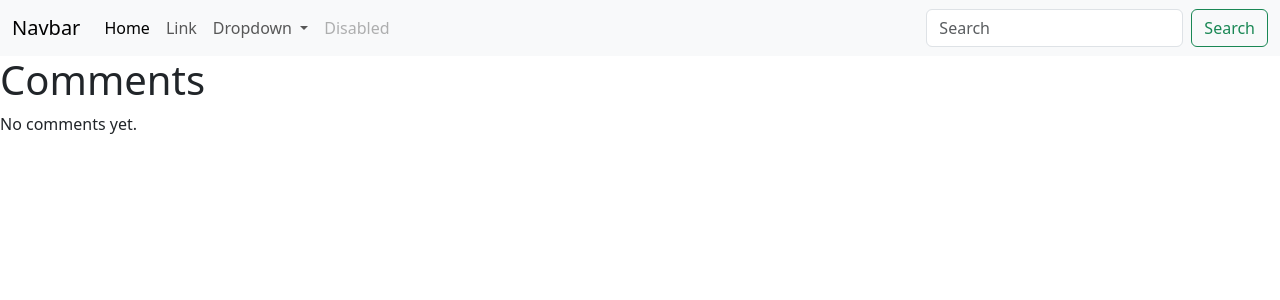
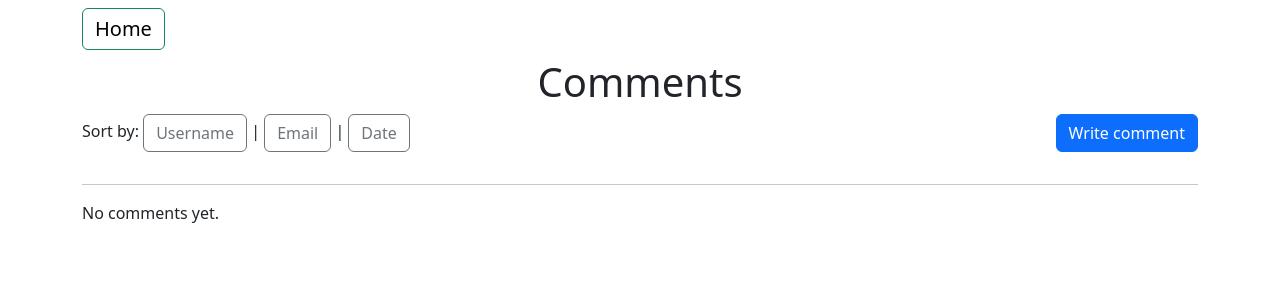
Before and after one commit to oigod/commentary, a Django app: page / in a window 1280 px wide. Shown: the top 300 px of the page. Run offline with Django 4.2, Linux system fonts and the light colour scheme; data that the repository does not hold is empty; some libraries are stand-ins or nearby versions.

Commit message:
Added possibility to filtering comments, added pagination

```diff
--- a/commentary_app/templates/commentary_app/comment_list.html
+++ b/commentary_app/templates/commentary_app/comment_list.html
@@ -3,17 +3,78 @@
 {% extends 'base.html' %}
 
 {% block content %}
-  <h1>Comments</h1>
+  <h1 class="text-center">Comments</h1>
+  <div class="row">
+    <div class="col-sm-6">
+      <p>
+        Sort by:
+          {% with request.GET.dir as direction %}
+          {% if not direction %}
+            {% with 'asc' as direction %}
+              {% include 'commentary_app/ordering_list.html' with direction=direction page=request.GET.page|default:'1' %}
+            {% endwith %}
+          {% else %}
+            {% if direction == 'asc' %}
+              {% with 'desc' as direction %}
+                    {% include 'commentary_app/ordering_list.html' with direction=direction page=request.GET.page|default:'1' %}
+              {% endwith %}
+            {% else %}
+              {% with 'asc' as direction %}
+                    {% include 'commentary_app/ordering_list.html' with direction=direction page=request.GET.page|default:'1' %}
+              {% endwith %}
+            {% endif %}
+          {% endif %}
+          {% endwith %}
+      </p>
 
+    </div>
+    <div class="col-sm-6 text-end">
+      <a href="{% url 'commentary_app:create_comment'%}" class="btn btn-primary" >
+        Write comment
+      </a>
+    </div>
+  </div>
+  <hr>
   {% if comments %}
-    <ul>
+    <div class="row flex-column align-items-center">
       {% for comment in comments %}
-        <li>
-          <p><strong>{{ comment.username }}</strong> - {{ comment.created_at }}</p>
-          <p>{{ comment.text }}</p>
-        </li>
+        {% if not comment.parent_comment %}
+              <div class="col-sm-6">
+                <div class="card mb-3">
+                <div class="card-body">
+                  <h5 class="card-title">{{ comment.username }} {{ comment.created_at }}</h5>
+                  <div class="card-text">{% autoescape off %}{{ comment.text }}{% endautoescape %}</div>
+                  {% if comment.image %}
+                  <a href="{{comment.image.url}}" data-lightbox="image-{{comment.id}}">
+                  <img src="{{comment.image.url}}" alt="" style="max-width: 320px">
+
+                  </a>
+                  {% endif %}
+                  {% if comment.file %}
+                  <a href="{{comment.file.url}}" target="_blank">
+                    File
+                  </a>
+                  {% endif %}
+                  <a href="{% url 'commentary_app:create_reply_comment' pk=comment.id %}">Reply</a>
+                  <hr>
+                  <div style="padding-left: 30px">
+                    {% with comment.replies.all as replies %}
+                    {% if replies %}
+                        {% for reply in replies %}
+                          {% include 'commentary_app/comment_reply.html' with reply=reply %}
+
+                        {% endfor %}
+                    {% endif %}
+                  {% endwith %}
+                  </div>
+                </div>
+              </div>
+
+              </div>
+
+        {% endif %}
       {% endfor %}
-    </ul>
+    </div>
   {% else %}
     <p>No comments yet.</p>
   {% endif %}
--- /dev/null
+++ b/commentary_app/templates/commentary_app/ordering_list.html
@@ -0,0 +1,3 @@
+<a href="?sort=username&dir={{ direction }}&page={{page}}" class="btn btn-outline-secondary">Username {% if request.GET.sort == 'username' %}{% if request.GET.dir == 'asc' %}&uarr;{% else %}&darr;{% endif %}{% endif %}</a> |
+<a href="?sort=email&dir={{ direction }}&page={{page}}"class="btn btn-outline-secondary">Email {% if request.GET.sort == 'email' %}{% if request.GET.dir == 'asc' %}&uarr;{% else %}&darr;{% endif %}{% endif %}</a> |
+<a href="?sort=date&dir={{ direction }}&page={{page}}"class="btn btn-outline-secondary">Date {% if request.GET.sort == 'date' %}{% if request.GET.dir == 'asc' %}&uarr;{% else %}&darr;{% endif %}{% endif %}</a>
--- a/templates/base.html
+++ b/templates/base.html
@@ -3,46 +3,18 @@
 <!DOCTYPE html>
 <html>
 <head>
+  {% block head %}
+  <script src="https://www.google.com/recaptcha/enterprise.js?render=6Lck6BsmAAAAANYj2iH5iB0qQV6CPKk3n1WQahaA"></script>
   <title>My Website</title>
   <link href="https://cdn.jsdelivr.net/npm/bootstrap@5.3.0-alpha3/dist/css/bootstrap.min.css" rel="stylesheet" integrity="sha384-KK94CHFLLe+nY2dmCWGMq91rCGa5gtU4mk92HdvYe+M/SXH301p5ILy+dN9+nJOZ" crossorigin="anonymous">
-  <!-- Add your CSS and JavaScript links here -->
+  <link rel="stylesheet" href="https://cdnjs.cloudflare.com/ajax/libs/lightbox2/2.11.4/css/lightbox.min.css" integrity="sha512-ZKX+BvQihRJPA8CROKBhDNvoc2aDMOdAlcm7TUQY+35XYtrd3yh95QOOhsPDQY9QnKE0Wqag9y38OIgEvb88cA==" crossorigin="anonymous" referrerpolicy="no-referrer" />
+  {% endblock %}
 </head>
-<body>
+<body class="container">
   <header>
-    <nav class="navbar navbar-expand-lg bg-body-tertiary">
-  <div class="container-fluid">
-    <a class="navbar-brand" href="#">Navbar</a>
-    <button class="navbar-toggler" type="button" data-bs-toggle="collapse" data-bs-target="#navbarSupportedContent" aria-controls="navbarSupportedContent" aria-expanded="false" aria-label="Toggle navigation">
-      <span class="navbar-toggler-icon"></span>
-    </button>
-    <div class="collapse navbar-collapse" id="navbarSupportedContent">
-      <ul class="navbar-nav me-auto mb-2 mb-lg-0">
-        <li class="nav-item">
-          <a class="nav-link active" aria-current="page" href="#">Home</a>
-        </li>
-        <li class="nav-item">
-          <a class="nav-link" href="#">Link</a>
-        </li>
-        <li class="nav-item dropdown">
-          <a class="nav-link dropdown-toggle" href="#" role="button" data-bs-toggle="dropdown" aria-expanded="false">
-            Dropdown
-          </a>
-          <ul class="dropdown-menu">
-            <li><a class="dropdown-item" href="#">Action</a></li>
-            <li><a class="dropdown-item" href="#">Another action</a></li>
-            <li><hr class="dropdown-divider"></li>
-            <li><a class="dropdown-item" href="#">Something else here</a></li>
-          </ul>
-        </li>
-        <li class="nav-item">
-          <a class="nav-link disabled">Disabled</a>
-        </li>
-      </ul>
-      <form class="d-flex" role="search">
-        <input class="form-control me-2" type="search" placeholder="Search" aria-label="Search">
-        <button class="btn btn-outline-success" type="submit">Search</button>
-      </form>
-    </div>
+    <nav class="navbar navbar-expand-lg">
+  <div class="container-fluid m-0 p-0">
+    <a class="navbar-brand btn btn-outline-success" href="/">Home</a>
   </div>
 </nav>
   </header>
@@ -51,6 +23,10 @@
     {% block content %}
     {% endblock %}
   </main>
+  {% block pagination %}{% include 'pagination.html' %}
+  {% endblock %}
 <script src="https://cdn.jsdelivr.net/npm/bootstrap@5.3.0-alpha3/dist/js/bootstrap.bundle.min.js" integrity="sha384-ENjdO4Dr2bkBIFxQpeoTz1HIcje39Wm4jDKdf19U8gI4ddQ3GYNS7NTKfAdVQSZe" crossorigin="anonymous"></script>
+  <script src="https://code.jquery.com/jquery-3.7.0.min.js" integrity="sha256-2Pmvv0kuTBOenSvLm6bvfBSSHrUJ+3A7x6P5Ebd07/g=" crossorigin="anonymous"></script>
+<script src="https://cdnjs.cloudflare.com/ajax/libs/lightbox2/2.11.4/js/lightbox.min.js" integrity="sha512-Ixzuzfxv1EqafeQlTCufWfaC6ful6WFqIz4G+dWvK0beHw0NVJwvCKSgafpy5gwNqKmgUfIBraVwkKI+Cz0SEQ==" crossorigin="anonymous" referrerpolicy="no-referrer"></script>
 </body>
 </html>
```
Also changed, not shown: commentary_app/templates/commentary_app/comment_create.html (added, +32 -0 lines), commentary_app/templates/commentary_app/comment_reply.html (added, +38 -0 lines), commentary_app/templates/commentary_app/comment_reply_create.html (added, +31 -0 lines), commentary_app/templatetags/query_transform.py (added, +14 -0 lines), templates/pagination.html (added, +35 -0 lines), commentary_app/templatetags/__init__.py (added).
